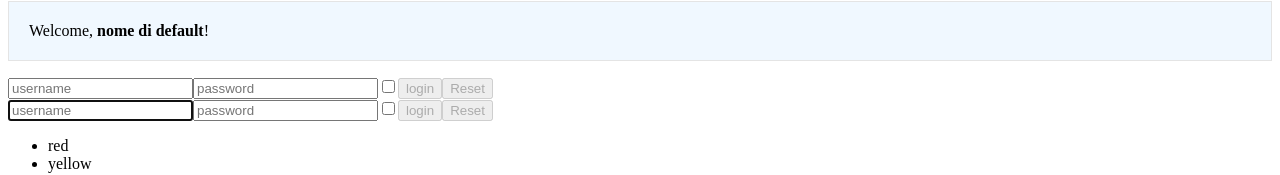
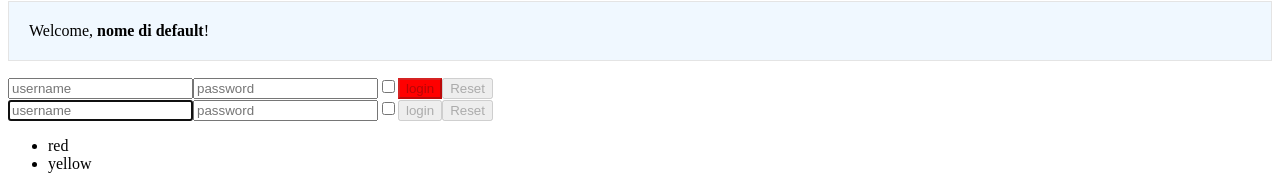
Before and after one commit to AlessandroOnnis/react-exercises, a React (Create React App) app: page / in a window 1280 px wide. Shown: the part 324-499 px from the top of the page. Built offline with nearby package versions, Linux system fonts and the light colour scheme.

Commit message:
styling-components-02

```diff
--- a/src/components/generalButton.js
+++ b/src/components/generalButton.js
@@ -2,6 +2,14 @@ import React from "react";
 
 export class GeneralButton extends React.Component {
     render() {
-        return <button name={this.props.name} onClick={this.props.evento} type={this.props.type} disabled={this.props.disabled}>{this.props.name}</button>
+        return (
+        <button
+            name={this.props.name}
+            onClick={this.props.evento}
+            type={this.props.type}
+            disabled={this.props.disabled}
+            style={this.props.style}
+            >{this.props.name}</button>
+        )
     }
 }
--- a/src/components/login.js
+++ b/src/components/login.js
@@ -31,12 +31,15 @@ export class Login extends React.Component {
     }
 
     render() {
+        const buttonLogin = {
+            backgroundColor: this.state.password.length < 8? 'red':'green'
+        }
         return (
             <div>
                 <input name='username' placeholder="username" value={this.state.username} onChange={this.info} />
                 <input name='password' placeholder="password" type='password' value={this.state.password} onChange={this.info} />
                 <input name='checkbox' type='checkbox' checked={this.state.checkbox} onChange={this.info} />
-                <GeneralButton name="login" type="button" evento={this.onLogin} disabled={this.state.disabled}/>
+                <GeneralButton name="login" type="button" evento={this.onLogin} disabled={this.state.disabled} style={buttonLogin}/>
                 <GeneralButton name="Reset" type="button" evento={this.onReset} disabled={this.state.disabled}/>
             </div>
         )
```
